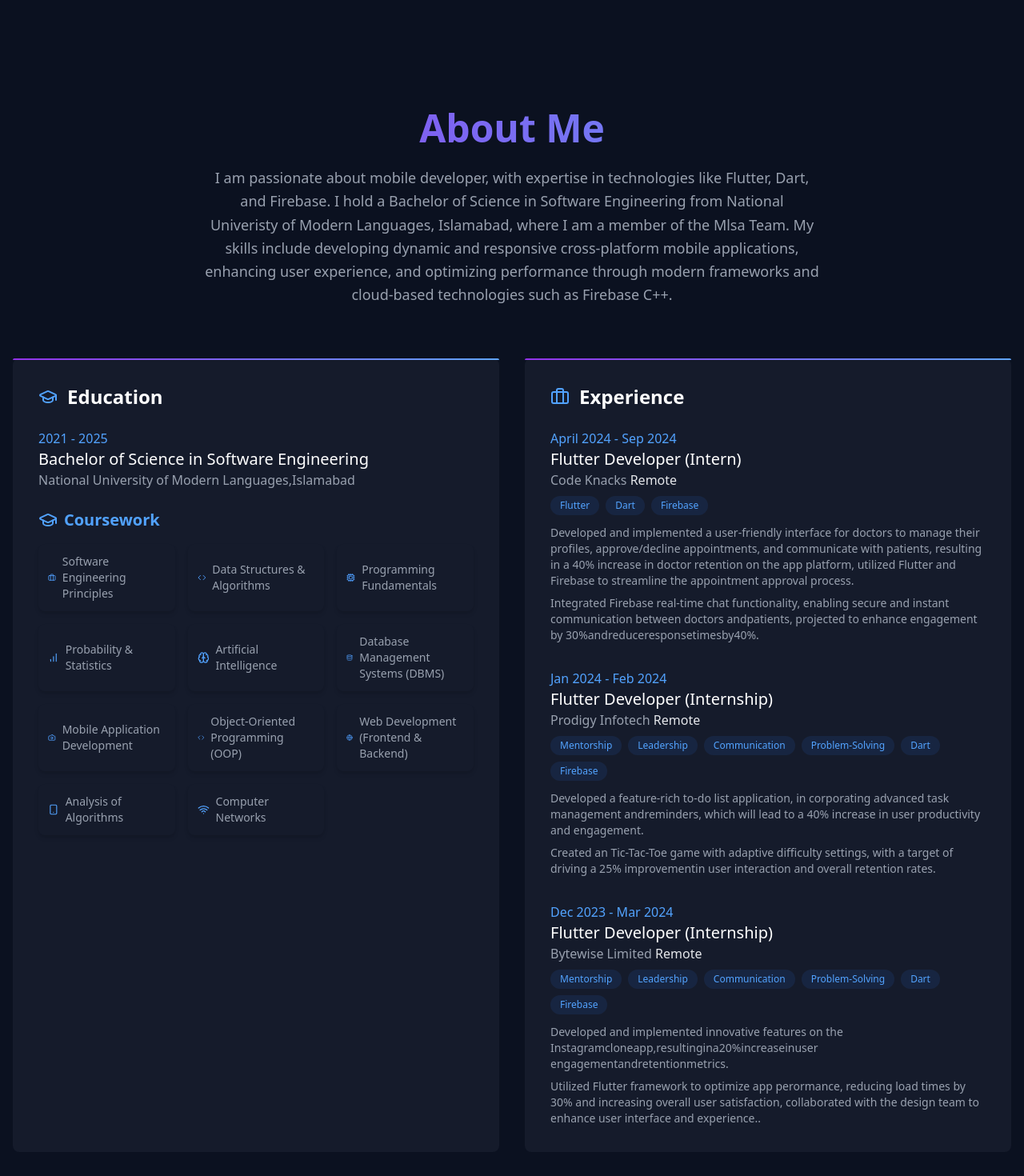
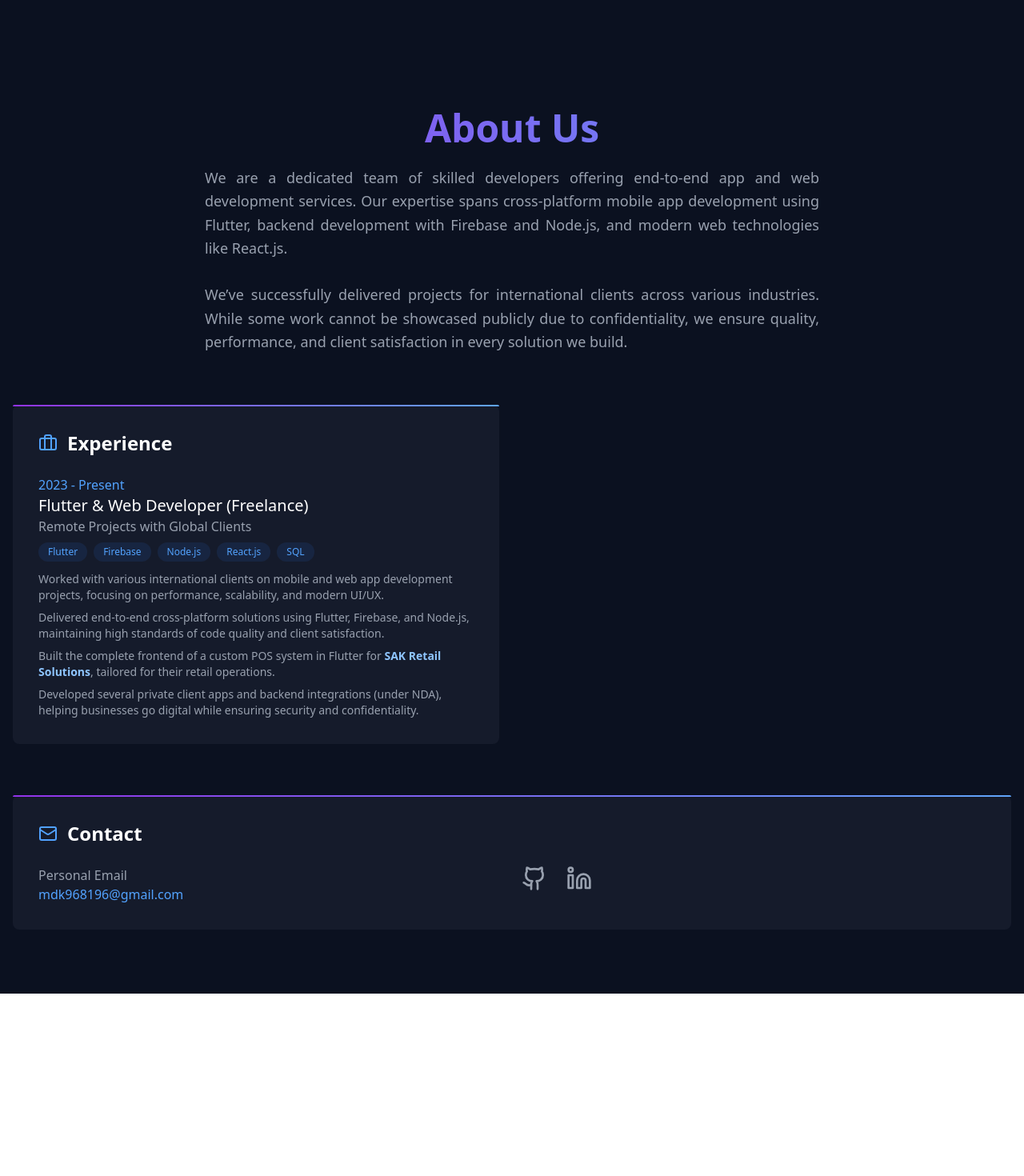
Before and after one commit to MDK-404/mdk404Folio, a React (Vite) app: page / in a window 1280 px wide. Shown: the part 760-2230 px from the top of the page at 80% size. After the commit the page ends 2002 px from the top, so only its background shows below. Built offline with nearby package versions, Linux system fonts and the light colour scheme.

Commit message:
first commit

```diff
--- a/src/App.jsx
+++ b/src/App.jsx
@@ -25,6 +25,8 @@ import emechanic from "../public/images/emechanic2.jpg";
 import insta from "../public/images/insta.jpg";
 import weather from "../public/images/weather.jpg";
 import AiTask from '../public/images/AiTask.jpg'
+import Softify from '../public/images/softify.png'
+import SmartCrick from '../public/images/smartcric.png'
 function App() {
   const [activeSection, setActiveSection] = useState("about");
 
@@ -71,12 +73,21 @@ function App() {
       description:
         "Firebase for Backend, Authentication, and Realtime Database.",
     },
-
-
-
+     {
+  icon: "https://cdn.jsdelivr.net/gh/devicons/devicon/icons/nodejs/nodejs-original.svg",
+  name: "Node.js",
+  description:
+    "Node.js for building fast and scalable backend APIs using JavaScript.",
+},
+{
+  icon: "https://cdn.jsdelivr.net/gh/devicons/devicon/icons/react/react-original.svg",
+  name: "React.js",
+  description:
+    "React.js for building dynamic and responsive user interfaces in modern web applications.",
+},
 
     {
-      icon: "https://cdn.jsdelivr.net/gh/devicons/devicon/icons/django/django-original.svg",
+      icon: "https://cdn.jsdelivr.net/gh/devicons/devicon/icons/django/django-plain.svg",
       name: "Django",
       description: "Django for Backend Development and API Creation.",
     },
@@ -93,6 +104,15 @@ function App() {
       technologies: ["FLutter", "Firebase", "Google Colab", "TensorFlow"],
       link: "https://github.com/MDK-404/prodigenious",
     },
+    {
+  title: "Smart Cricket",
+  description:
+    "A React-based web platform that allows users to check player and team statistics before matches. Our team developed the complete frontend, ensuring a responsive and engaging user experience.",
+  image: SmartCrick, // Replace with the actual image for Smart Cricket
+  technologies: ["React", "JavaScript", "Tailwind CSS"],
+  link: "https://smartcricket.netlify.app",
+},
+
     {
       title: "E-Mechanic",
       description:
@@ -197,16 +217,16 @@ function App() {
     <div className="inline-block bg-[#151B2B]/60 backdrop-blur-lg rounded-full px-6 py-3 mb-8 shadow-lg"></div>
 
     <h1 className="text-5xl font-extrabold mb-6 text-transparent bg-clip-text bg-gradient-to-r from-purple-500 to-pink-500">
-              I'm <span className="gradient-text">Muhammad Daniyal Khan</span>
+      We are <span className="gradient-text">Softify</span>
     </h1>
 
     <h2 className="text-4xl text-gray-300 mb-8 font-medium">
-              Flutter Developer & Tech Enthusiast
+      Flutter & Web App Development Team
     </h2>
 
     <p className="max-w-2xl text-gray-400 mb-12 leading-relaxed">
-              Welcome to my portfolio, where I share my journey as a developer
-              and the projects I’m passionate about!
+      Welcome to Softify — a team of passionate developers specializing in creating modern,
+      scalable, and user-friendly mobile and web applications using Flutter, Firebase, and more.
     </p>
 
     <div className="flex gap-6 mb-12 justify-center md:justify-start">
@@ -214,7 +234,7 @@ function App() {
         href=""
         className="bg-gradient-to-r from-teal-400 to-blue-500 hover:from-teal-500 hover:to-blue-600 transition px-6 py-3 rounded-full text-white font-semibold shadow-md transform hover:scale-105"
       >
-                Contact Me via Social links
+        Get in Touch with Our Team
       </a>
     </div>
 
@@ -234,30 +254,29 @@ function App() {
     </div>
   </div>
 
-          {/* Right Side: Profile Image (Fix Position) */}
-          {/* Right Side: Circular Fancy Profile Image */}
+  {/* Right Side: Profile Image for Softify */}
   <div className="w-full md:w-1/2 flex justify-center md:justify-end md:items-center">
     <div className="relative w-64 h-64 md:w-80 md:h-80 border-4 border-blue-500 shadow-lg rounded-full overflow-hidden transition-all duration-500 ease-in-out transform hover:scale-105 hover:border-purple-400">
       {/* Glowing Border Effect */}
       <div className="absolute inset-0 rounded-full border-4 border-blue-500 animate-pulse"></div>
 
-              {/* Profile Image */}
+      {/* Team Logo or Profile Image */}
       <img
-                src="/images/mdk.png"
-                alt="daniyal"
+        src="/images/softify.png"  // 🔁 Replace this path with your actual image path
+        alt="Softify"
         className="w-full h-full object-cover rounded-full"
       />
     </div>
   </div>
 </div>
 </div>
-
       <nav className="fixed top-0 w-full bg-[#151B2B] z-50 border-b border-gray-800">
         <div className="max-w-7xl mx-auto px-4">
           <div className="flex justify-between h-16 items-center">
-            <h1 className="text-2xl font-bold gradient-text">mdk404</h1>
+            <h1 className="text-2xl font-bold gradient-text">Softify</h1>
             <div className="flex space-x-8">
-              {["about", "skills", "projects"].map((section) => (
+              {["about", "skills", "services", "projects"].map((section) => (
+
                 <button
                   key={section}
                   onClick={() => {
@@ -282,97 +301,18 @@ function App() {
        {activeSection === "about" && (
   <section id="about" className="space-y-16 animate-fade-in">
     <div className="text-center space-y-6">
-              <h2 className="text-5xl font-bold gradient-text">About Me</h2>
+      <h2 className="text-5xl font-bold gradient-text">About Us</h2>
       <div className="max-w-3xl mx-auto">
-                <p className="text-lg text-gray-400 leading-relaxed">
-                  I am passionate about mobile developer, with expertise in
-                  technologies like Flutter, Dart, and Firebase. I hold a
-                  Bachelor of Science in Software Engineering from National
-                  Univeristy of Modern Languages, Islamabad, where I am a member
-                  of the Mlsa Team. My skills include developing dynamic and
-                  responsive cross-platform mobile applications, enhancing user
-                  experience, and optimizing performance through modern
-                  frameworks and cloud-based technologies such as Firebase C++.
+        <p className="text-lg text-gray-400 leading-relaxed text-justify">
+          We are a dedicated team of skilled developers offering end-to-end app and web development services. Our expertise spans cross-platform mobile app development using Flutter, backend development with Firebase and Node.js, and modern web technologies like React.js.
+          <br /><br />
+          We’ve successfully delivered projects for international clients across various industries. While some work cannot be showcased publicly due to confidentiality, we ensure quality, performance, and client satisfaction in every solution we build.
         </p>
       </div>
     </div>
 
             <div className="grid grid-cols-1 md:grid-cols-2 gap-8">
-              {/* Education */}
-              <div className="gradient-border-top bg-[#151B2B] rounded-lg p-8 space-y-6">
-                <div className="flex items-center space-x-3">
-                  <GraduationCap className="w-6 h-6 text-blue-400" />
-                  <h3 className="text-2xl font-semibold">Education</h3>
-                </div>
-                <div className="space-y-4">
-                  <div>
-                    <p className="text-blue-400">2021 - 2025</p>
-                    <h4 className="text-xl font-medium">
-                      Bachelor of Science in Software Engineering
-                    </h4>
-                    <p className="text-gray-400">
-                      National University of Modern Languages,Islamabad
-                    </p>
-                    <p className="text-sm text-gray-500"></p>
-                  </div>
 
-                  {/* Relevant Coursework */}
-                  {/* Relevant Coursework */}
-                  <div className="mt-6">
-                    <h4 className="text-xl font-bold text-blue-400 flex items-center gap-2">
-                      <GraduationCap className="w-6 h-6 text-blue-400" />
-                      Coursework
-                    </h4>
-
-                    <div className="grid grid-cols-2 md:grid-cols-3 gap-4 mt-4 text-sm text-gray-400">
-                      <div className="flex items-center gap-2 bg-[#151B2B] p-3 rounded-lg shadow-md">
-                        <Briefcase className="w-4 h-4 text-blue-400" />
-                        <span>Software Engineering Principles</span>
-                      </div>
-                      <div className="flex items-center gap-2 bg-[#151B2B] p-3 rounded-lg shadow-md">
-                        <Code className="w-4 h-4 text-blue-400" />
-                        <span>Data Structures & Algorithms</span>
-                      </div>
-                      <div className="flex items-center gap-2 bg-[#151B2B] p-3 rounded-lg shadow-md">
-                        <Cpu className="w-4 h-4 text-blue-400" />
-                        <span>Programming Fundamentals</span>
-                      </div>
-                      <div className="flex items-center gap-2 bg-[#151B2B] p-3 rounded-lg shadow-md">
-                        <BarChart className="w-4 h-4 text-blue-400" />
-                        <span>Probability & Statistics</span>
-                      </div>
-                      <div className="flex items-center gap-2 bg-[#151B2B] p-3 rounded-lg shadow-md">
-                        <Brain className="w-4 h-4 text-blue-400" />
-                        <span>Artificial Intelligence</span>
-                      </div>
-                      <div className="flex items-center gap-2 bg-[#151B2B] p-3 rounded-lg shadow-md">
-                        <Database className="w-4 h-4 text-blue-400" />
-                        <span>Database Management Systems (DBMS)</span>
-                      </div>
-                      <div className="flex items-center gap-2 bg-[#151B2B] p-3 rounded-lg shadow-md">
-                        <Camera className="w-4 h-4 text-blue-400" />
-                        <span>Mobile Application Development</span>
-                      </div>
-                      <div className="flex items-center gap-2 bg-[#151B2B] p-3 rounded-lg shadow-md">
-                        <Code className="w-4 h-4 text-blue-400" />
-                        <span>Object-Oriented Programming (OOP)</span>
-                      </div>
-                      <div className="flex items-center gap-2 bg-[#151B2B] p-3 rounded-lg shadow-md">
-                        <Globe className="w-4 h-4 text-blue-400" />
-                        <span>Web Development (Frontend & Backend)</span>
-                      </div>
-                      <div className="flex items-center gap-2 bg-[#151B2B] p-3 rounded-lg shadow-md">
-                        <Smartphone className="w-4 h-4 text-blue-400" />
-                        <span>Analysis of Algorithms</span>
-                      </div>
-                      <div className="flex items-center gap-2 bg-[#151B2B] p-3 rounded-lg shadow-md">
-                        <Wifi className="w-4 h-4 text-blue-400" />
-                        <span>Computer Networks</span>
-                      </div>
-                    </div>
-                  </div>
-                </div>
-              </div>
 
               {/* Experience */}
 <div className="gradient-border-top bg-[#151B2B] rounded-lg p-8 space-y-6">
@@ -382,142 +322,37 @@ function App() {
   </div>
 
   <div className="space-y-8">
-                  {/* DXC Technology Internship */}
     <div>
-                    <p className="text-blue-400">April 2024 - Sep 2024</p>
-                    <h4 className="text-xl font-medium">
-                      Flutter Developer (Intern)
-                    </h4>
-                    <span className="text-gray-400">Code Knacks</span>{" "}
-                    <span className="text-gray-200">Remote</span>
-                    {/* Key Skills */}
+      <p className="text-blue-400">2023 - Present</p>
+      <h4 className="text-xl font-medium">Flutter & Web Developer (Freelance)</h4>
+      <span className="text-gray-400">Remote Projects with Global Clients</span>
+
       <div className="flex flex-wrap gap-2 mt-2">
-                      <span className="px-3 py-1 bg-blue-500/10 text-blue-400 rounded-full text-xs">
-                        Flutter
-                      </span>
-                      <span className="px-3 py-1 bg-blue-500/10 text-blue-400 rounded-full text-xs">
-                        Dart
-                      </span>
-                      <span className="px-3 py-1 bg-blue-500/10 text-blue-400 rounded-full text-xs">
-                        Firebase
-                      </span>
+        <span className="px-3 py-1 bg-blue-500/10 text-blue-400 rounded-full text-xs">Flutter</span>
+        <span className="px-3 py-1 bg-blue-500/10 text-blue-400 rounded-full text-xs">Firebase</span>
+        <span className="px-3 py-1 bg-blue-500/10 text-blue-400 rounded-full text-xs">Node.js</span>
+        <span className="px-3 py-1 bg-blue-500/10 text-blue-400 rounded-full text-xs">React.js</span>
+        <span className="px-3 py-1 bg-blue-500/10 text-blue-400 rounded-full text-xs">SQL</span>
       </div>
-                    {/* Responsibilities */}
+
       <ul className="mt-3 text-sm text-gray-400 space-y-2">
         <li>
-                        {" "}
-                        Developed and implemented a user-friendly interface for
-                        doctors to manage their profiles, approve/decline
-                        appointments, and communicate with patients, resulting
-                        in a 40% increase in doctor retention on the app
-                        platform, utilized Flutter and Firebase to streamline
-                        the appointment approval process.
+          Worked with various international clients on mobile and web app development projects, focusing on performance, scalability, and modern UI/UX.
         </li>
         <li>
-                        {" "}
-                        Integrated Firebase real-time chat functionality,
-                        enabling secure and instant communication between
-                        doctors andpatients, projected to enhance engagement by
-                        30%andreduceresponsetimesby40%.
-                      </li>
-                    </ul>
-                  </div>
-
-                  {/* Undergraduate Instructor */}
-                  <div>
-                    <p className="text-blue-400">Jan 2024 - Feb 2024 </p>
-                    <h4 className="text-xl font-medium">
-                      Flutter Developer (Internship)
-                    </h4>
-                    <span className="text-gray-400">Prodigy Infotech</span>{" "}
-                    <span className="text-gray-200">Remote</span>
-                    {/* Key Skills */}
-                    <div className="flex flex-wrap gap-2 mt-2">
-                      <span className="px-3 py-1 bg-blue-500/10 text-blue-400 rounded-full text-xs">
-                        Mentorship
-                      </span>
-                      <span className="px-3 py-1 bg-blue-500/10 text-blue-400 rounded-full text-xs">
-                        Leadership
-                      </span>
-                      <span className="px-3 py-1 bg-blue-500/10 text-blue-400 rounded-full text-xs">
-                        Communication
-                      </span>
-                      <span className="px-3 py-1 bg-blue-500/10 text-blue-400 rounded-full text-xs">
-                        Problem-Solving
-                      </span>
-                      <span className="px-3 py-1 bg-blue-500/10 text-blue-400 rounded-full text-xs">
-                        Dart
-                      </span>
-                      <span className="px-3 py-1 bg-blue-500/10 text-blue-400 rounded-full text-xs">
-                        Firebase
-                      </span>
-                    </div>
-                    {/* Responsibilities */}
-                    <ul className="mt-3 text-sm text-gray-400 space-y-2">
-                      <li>
-                        {" "}
-                        Developed a feature-rich to-do list application, in
-                        corporating advanced task management andreminders, which
-                        will lead to a 40% increase in user productivity and
-                        engagement.
+          Delivered end-to-end cross-platform solutions using Flutter, Firebase, and Node.js, maintaining high standards of code quality and client satisfaction.
         </li>
         <li>
-                        {" "}
-                        Created an Tic-Tac-Toe game with adaptive difficulty
-                        settings, with a target of driving a 25% improvementin
-                        user interaction and overall retention rates.
-                      </li>
-                    </ul>
-                  </div>
-                  <div>
-                    <p className="text-blue-400">Dec 2023 - Mar 2024 </p>
-                    <h4 className="text-xl font-medium">
-                      Flutter Developer (Internship)
-                    </h4>
-                    <span className="text-gray-400"> Bytewise Limited</span>{" "}
-                    <span className="text-gray-200">Remote</span>
-                    {/* Key Skills */}
-                    <div className="flex flex-wrap gap-2 mt-2">
-                      <span className="px-3 py-1 bg-blue-500/10 text-blue-400 rounded-full text-xs">
-                        Mentorship
-                      </span>
-                      <span className="px-3 py-1 bg-blue-500/10 text-blue-400 rounded-full text-xs">
-                        Leadership
-                      </span>
-                      <span className="px-3 py-1 bg-blue-500/10 text-blue-400 rounded-full text-xs">
-                        Communication
-                      </span>
-                      <span className="px-3 py-1 bg-blue-500/10 text-blue-400 rounded-full text-xs">
-                        Problem-Solving
-                      </span>
-                      <span className="px-3 py-1 bg-blue-500/10 text-blue-400 rounded-full text-xs">
-                        Dart
-                      </span>
-                      <span className="px-3 py-1 bg-blue-500/10 text-blue-400 rounded-full text-xs">
-                        Firebase
-                      </span>
-                    </div>
-                    {/* Responsibilities */}
-                    <ul className="mt-3 text-sm text-gray-400 space-y-2">
-                      <li>
-                        {" "}
-                        Developed and implemented innovative features on the
-                        Instagramcloneapp,resultingina20%increaseinuser
-                        engagementandretentionmetrics.
+          Built the complete frontend of a custom POS system in Flutter for <span className="text-blue-300 font-semibold">SAK Retail Solutions</span>, tailored for their retail operations.
         </li>
         <li>
-                        {" "}
-                        Utilized Flutter framework to optimize app perormance,
-                        reducing load times by 30% and increasing overall user
-                        satisfaction, collaborated with the design team to
-                        enhance user interface and experience..
+          Developed several private client apps and backend integrations (under NDA), helping businesses go digital while ensuring security and confidentiality.
         </li>
       </ul>
     </div>
   </div>
 </div>
             </div>
-
             {/* Contact */}
             <div className="gradient-border-top bg-[#151B2B] rounded-lg p-8">
               <div className="flex items-center space-x-3 mb-6">
@@ -554,6 +389,64 @@ function App() {
             </div>
           </section>
         )}
+
+         {/* Services */}
+             {activeSection === "services" && (
+  <section id="services" className="space-y-16 animate-fade-in">
+    <div className="text-center space-y-6">
+      <h2 className="text-5xl font-bold gradient-text">Our Services</h2>
+      <p className="text-gray-400 text-lg max-w-2xl mx-auto">
+        We offer full-cycle development services tailored for startups, businesses, and enterprises.
+      </p>
+    </div>
+
+    <div className="grid grid-cols-1 md:grid-cols-2 gap-6 text-gray-400 text-lg">
+      <div className="bg-blue-500/5 p-6 rounded-lg shadow-md flex gap-4 items-start">
+        <Smartphone className="w-10 h-10 text-blue-400 mt-1" />
+        <div>
+          <h3 className="text-xl text-blue-400 font-semibold mb-1">
+            Cross-Platform App Development
+          </h3>
+          <p>
+            We build fast, responsive mobile applications for Android and iOS using Flutter and Dart.
+          </p>
+        </div>
+      </div>
+
+      <div className="bg-blue-500/5 p-6 rounded-lg shadow-md flex gap-4 items-start">
+        <Database className="w-10 h-10 text-blue-400 mt-1" />
+        <div>
+          <h3 className="text-xl text-blue-400 font-semibold mb-1">Backend Development</h3>
+          <p>
+            Using Firebase, Node.js, and SQL, we build powerful backends with authentication and real-time data.
+          </p>
+        </div>
+      </div>
+
+      <div className="bg-blue-500/5 p-6 rounded-lg shadow-md flex gap-4 items-start">
+        <Globe className="w-10 h-10 text-blue-400 mt-1" />
+        <div>
+          <h3 className="text-xl text-blue-400 font-semibold mb-1">Web Development</h3>
+          <p>
+            Modern websites and dashboards built using React.js, HTML5, and CSS3, tailored for your business.
+          </p>
+        </div>
+      </div>
+
+      <div className="bg-blue-500/5 p-6 rounded-lg shadow-md flex gap-4 items-start">
+        <Code className="w-10 h-10 text-blue-400 mt-1" />
+        <div>
+          <h3 className="text-xl text-blue-400 font-semibold mb-1">Full-Stack Solutions</h3>
+          <p>
+            From concept to deployment, we deliver end-to-end development for mobile and web products.
+          </p>
+        </div>
+      </div>
+    </div>
+  </section>
+)}
+
+
 
         {/* Skills Section */}
         {activeSection === "skills" && (
```
Also changed, not shown: public/images/smartcric.png (added), public/images/softify.png (added). Lines whose indentation alone changed are shown as unchanged.
